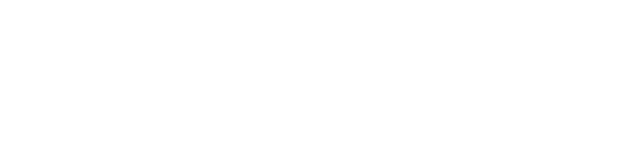
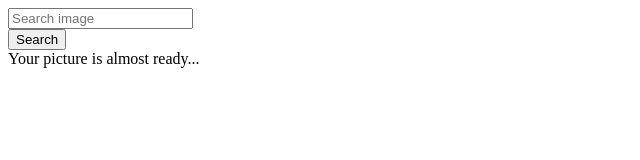
Before and after one commit to AlexandraSavenko/goit-js-hw-12, a website built with Vite: page src/index.html in a window 1280 px wide. Shown: the whole page, without its empty margins (0-640 px from the left). Built offline with nearby package versions, Linux system fonts and the light colour scheme.

Commit message:
html structure added

```diff
--- a/src/index.html
+++ b/src/index.html
@@ -8,7 +8,21 @@
   </head>
   <body>
     <!-- <load ="partials/header.html" /> -->
-
+    <form action="" class="search-form">
+      <div class="form-group">
+        <input
+          type="text"
+          class="form-input"
+          name="insert"
+          placeholder="Search image"
+        />
+      </div>
+      <button type="submit" class="btn-submit">Search</button>
+    </form>
+    <div class="loading">
+      <div class="loader">Your picture is almost ready...</div>
+    </div>
+    <div class="gallery-container"></div>
     <script type="module" src="./main.js"></script>
   </body>
 </html>
```
